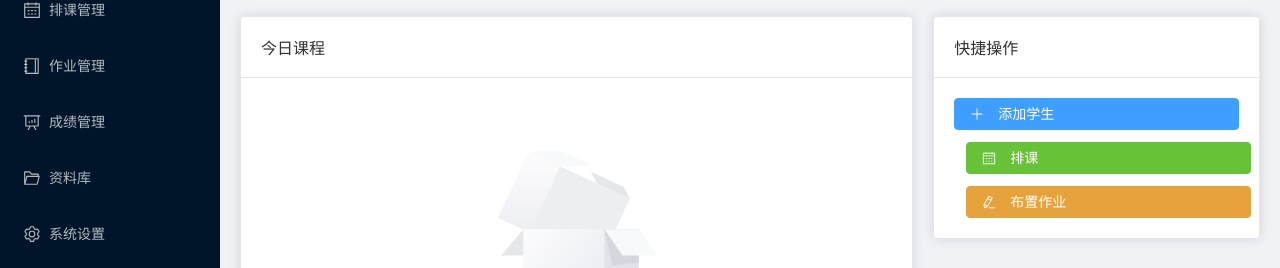
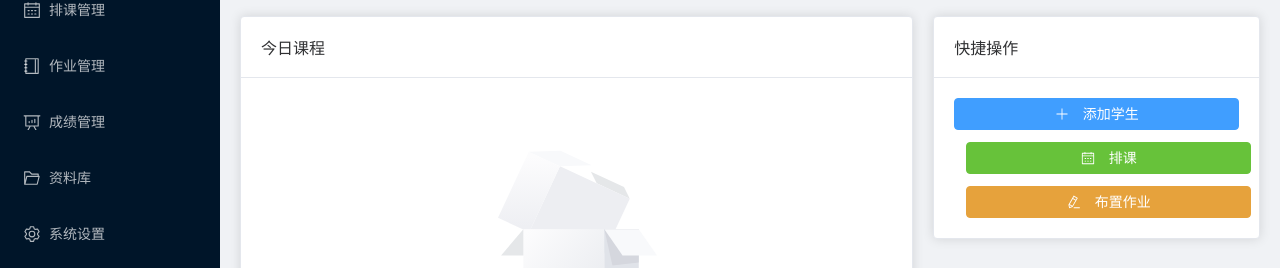
Before and after one commit to beishan/aiteacher, a Vue app in the folder frontend/: page /dashboard in a window 1280 px wide. Shown: the part 190-458 px from the top of the page. Built offline with nearby package versions, Linux system fonts and the light colour scheme; no server answers; sample sign-in values are in the browser's storage.

Commit message:
fix: 用 flex 包裹层彻底修复快捷操作按钮对齐问题
在按钮内容外包一层 .quick-btn-content flex 容器，
绕开 Element Plus 按钮内部样式，确保图标统一左对齐。

```diff
--- a/frontend/src/views/dashboard/DashboardView.vue
+++ b/frontend/src/views/dashboard/DashboardView.vue
@@ -63,13 +63,19 @@
           </template>
           <div class="quick-actions">
             <el-button type="primary" @click="$router.push('/students')">
-              <el-icon class="quick-icon"><Plus /></el-icon><span>添加学生</span>
+              <span class="quick-btn-content">
+                <el-icon><Plus /></el-icon><span>添加学生</span>
+              </span>
             </el-button>
             <el-button type="success" @click="$router.push('/schedule')">
-              <el-icon class="quick-icon"><Calendar /></el-icon><span>排课</span>
+              <span class="quick-btn-content">
+                <el-icon><Calendar /></el-icon><span>排课</span>
+              </span>
             </el-button>
             <el-button type="warning" @click="$router.push('/homework')">
-              <el-icon class="quick-icon"><EditPen /></el-icon><span>布置作业</span>
+              <span class="quick-btn-content">
+                <el-icon><EditPen /></el-icon><span>布置作业</span>
+              </span>
             </el-button>
           </div>
         </el-card>
@@ -124,10 +130,12 @@ import { User, Calendar, Notebook, Wallet, Plus, EditPen } from '@element-plus/i
 
 .quick-actions :deep(.el-button) {
   width: 100%;
-  justify-content: flex-start;
 }
 
-.quick-icon {
-  margin-right: 8px;
+.quick-btn-content {
+  display: flex;
+  align-items: center;
+  gap: 8px;
+  width: 100%;
 }
 </style>
```
